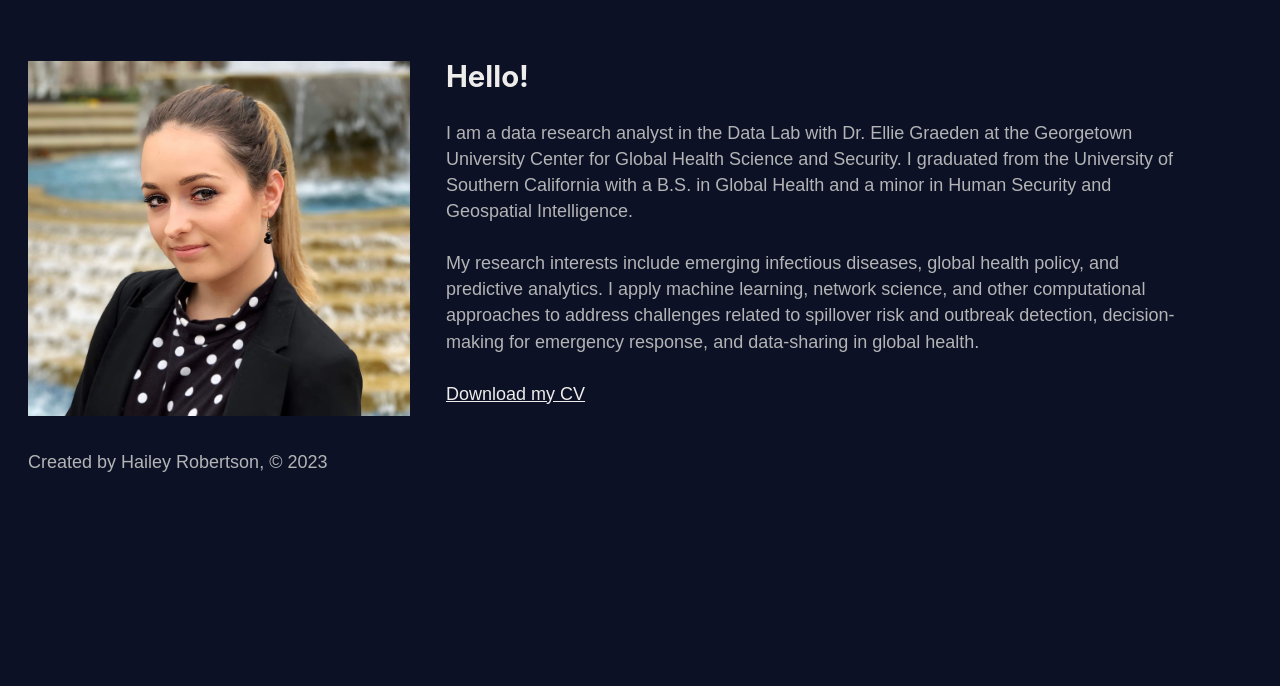
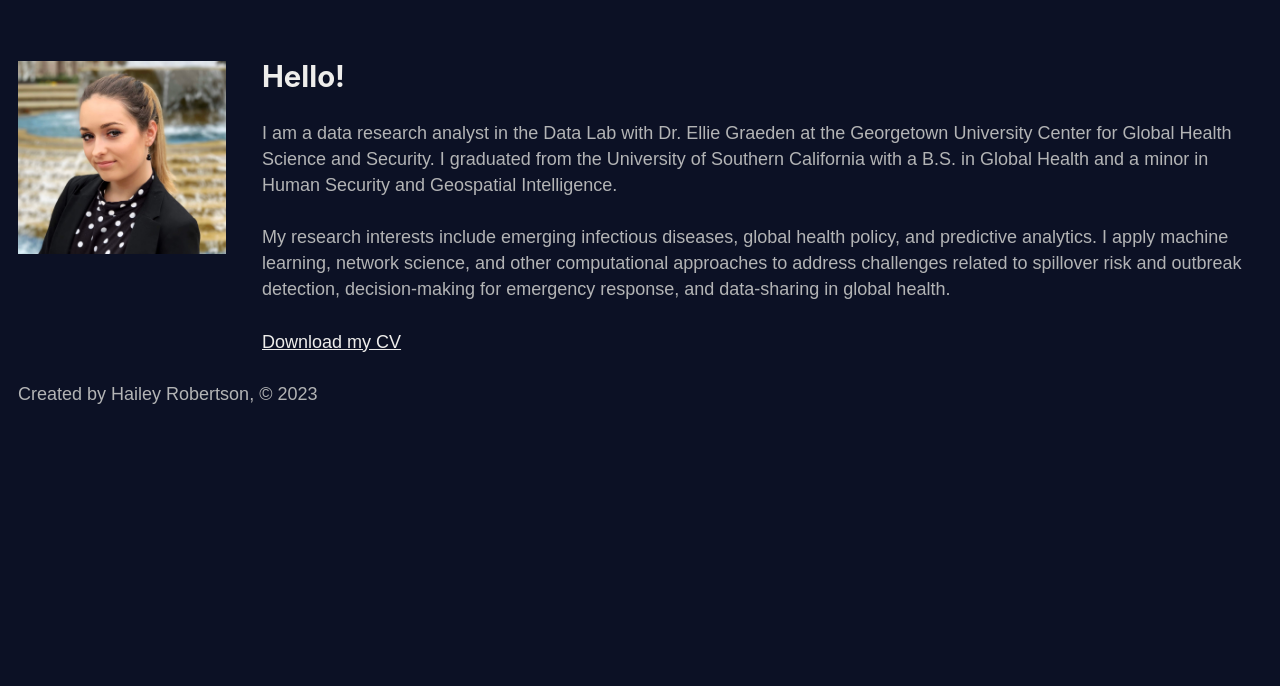
Before and after one commit to haileyrobertson/haileyrobertson.github.io, a Gatsby site: page / in a window 1280 px wide. Shown: the part 114-800 px from the top of the page. Built offline with nearby package versions, Linux system fonts and the light colour scheme; Gatsby itself is replaced by a stand-in of ours.

Commit message:
Container sizes

```diff
--- a/src/components/layout.module.scss
+++ b/src/components/layout.module.scss
@@ -1,7 +1,7 @@
 /* layout.module.scss */
 .container {
   margin: 0 auto;
-  max-width: 1260px;
+  max-width: 1792px;
   padding: 1rem;
   color: #eeedeb;
   display: flex;
@@ -25,6 +25,6 @@
 }
 
 .text {
-  max-width: 750px;
+  max-width: 1000px;
   flex-grow: 1;
 }
```
